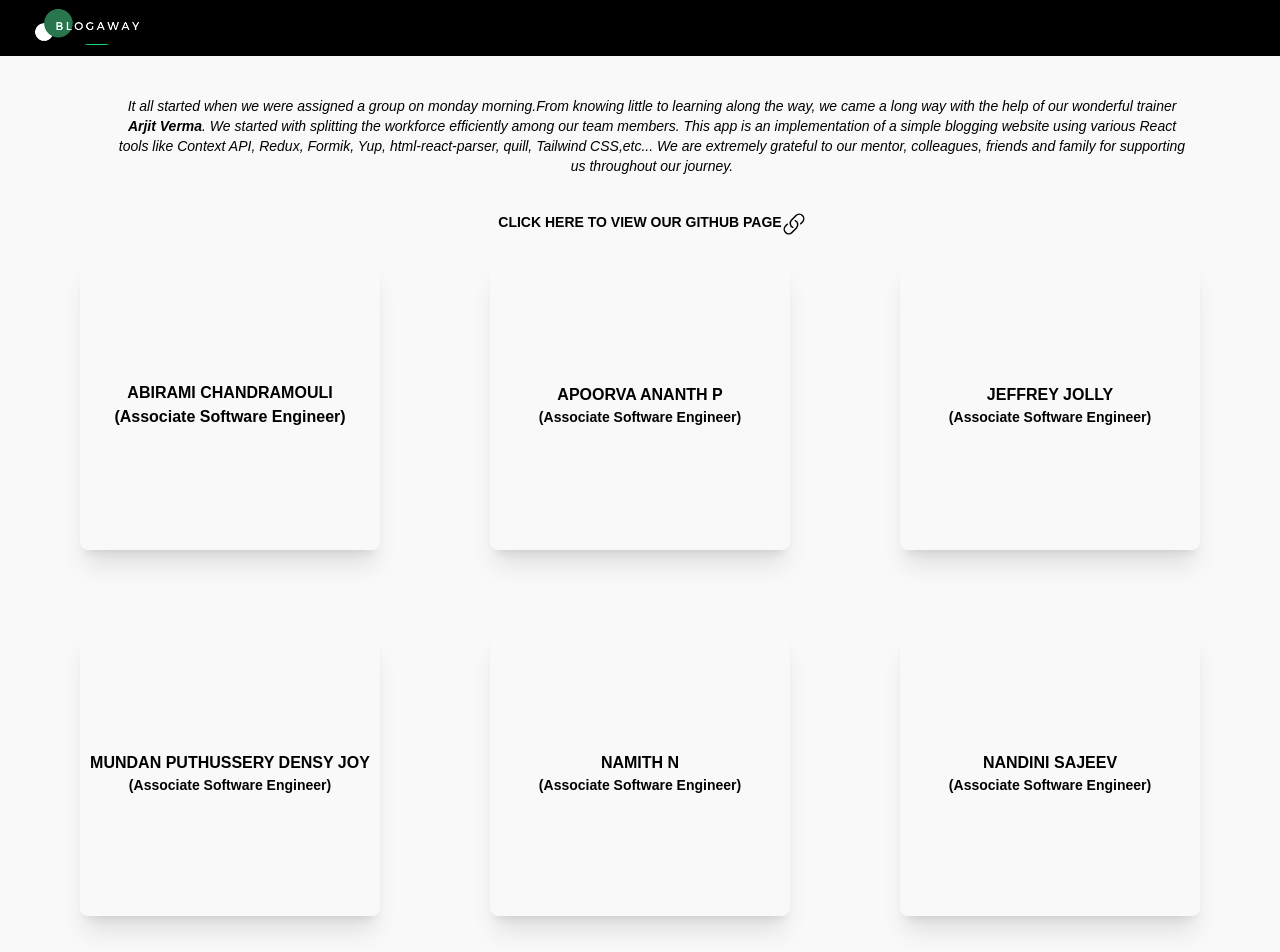
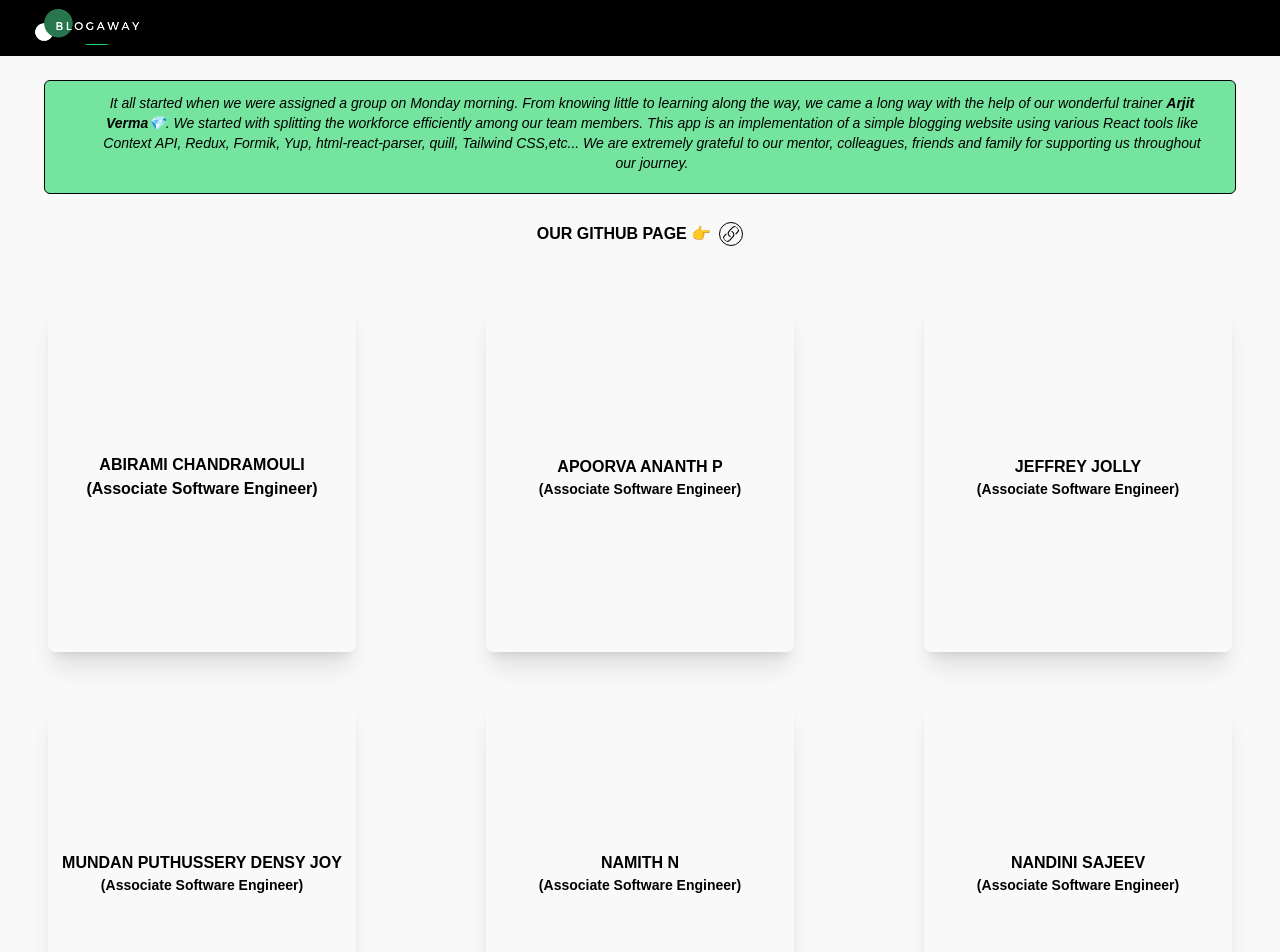
Before and after one commit to jeffrey-jolly/ui-react-final_project_triv_c, a React (Create React App) app: page /aboutus in a window 1280 px wide. Shown: the top 952 px of the page. Built offline with nearby package versions, Linux system fonts and the light colour scheme.

Commit message:
Final Comitt

```diff
--- a/src/pages/AboutUs.js
+++ b/src/pages/AboutUs.js
@@ -14,58 +14,53 @@ export default function AboutUs(){
         <Header/>
 
 
-        <div className='m-10'>
-            <div className='h-10 m-5 pl-14 text-sm pr-8 text-center'>
+        <div className='m-6'>
+            <div className=' h-fit m-5 pl-14 text-sm pr-8 border border-black rounded-md text-center pt-3 justify-center bg-opacity-75 bg-green-400'>
 
-            <p className='italic'>It all started when we were assigned a group on monday morning.From knowing little to learning along the way, we came a long way with the help of our wonderful trainer <strong>Arjit Verma</strong>.  We started with splitting the workforce efficiently among our team members. This app is an implementation of a simple blogging website using various React tools like Context API, Redux, Formik, Yup, html-react-parser, quill, Tailwind CSS,etc...
+            <p className='italic'>It all started when we were assigned a group on Monday morning. From knowing little to learning along the way, we came a long way with the help of our wonderful trainer <strong>Arjit Verma</strong>💎.  We started with splitting the workforce efficiently among our team members. This app is an implementation of a simple blogging website using various React tools like Context API, Redux, Formik, Yup, html-react-parser, quill, Tailwind CSS,etc...
             We are extremely grateful to our mentor, colleagues, friends and family for supporting us throughout our journey.
             </p><br/>
-            <div className='mt-4 font-bold inline-flex justify-center h-10 w-full mx-auto hover:cursor-pointer'>
+            </div>
+            <div className='mt-2 font-bold inline-flex justify-center h-10 w-full mx-auto hover:cursor-pointer gap-2'>
 
-                <h1>CLICK HERE TO VIEW OUR GITHUB PAGE</h1><a href="https://github.com/jeffrey-jolly/ui-react-final_project_triv_c" target={'_blank'}>
-                <span><svg xmlns="http://www.w3.org/2000/svg" fill="none" viewBox="0 0 24 24" stroke-width="1.5" stroke="currentColor" className="w-6 h-6  hover:text-blue-600">
+                <h1>OUR GITHUB PAGE 👉 </h1><a href="https://github.com/jeffrey-jolly/ui-react-final_project_triv_c" target={'_blank'}>
+                <span><svg xmlns="http://www.w3.org/2000/svg" fill="none" viewBox="0 0 24 24" stroke-width="1.5" stroke="currentColor" className="w-6 h-6  hover:text-blue-600 p-0.5 rounded-full border border-black">
   <path stroke-linecap="round" stroke-linejoin="round" d="M13.19 8.688a4.5 4.5 0 011.242 7.244l-4.5 4.5a4.5 4.5 0 01-6.364-6.364l1.757-1.757m13.35-.622l1.757-1.757a4.5 4.5 0 00-6.364-6.364l-4.5 4.5a4.5 4.5 0 001.242 7.244" />
 </svg>
+
 </span>
                 </a>
-
-
-
-
-
             </div>
 
 
-            </div>
-
-        <div className='max-w-7xl h-screen mx-auto flex flex-wrap justify-between pt-16'>
-                <div className='w-1/4 m-10 shadow-xl mt-50 rounded-lg flex flex-col text-center justify-center font-bold hover:bg-violet-400 hover:bg-opacity-10 '>
+        <div className='max-w-7xl h-screen mx-auto flex flex-wrap justify-between pt-2 mt-2'>
+                <div className='w-1/4 m-6 shadow-xl mt-50 rounded-lg flex flex-col text-center justify-center font-bold hover:bg-violet-400 hover:bg-opacity-10 '>
                     <h1>ABIRAMI CHANDRAMOULI</h1>
                     <p>(Associate Software Engineer)</p>
 
                 </div>
-                <div className='w-1/4 m-10 shadow-xl mt-50 rounded-lg flex flex-col text-center justify-center font-bold hover:bg-green-400 hover:bg-opacity-10'>
+                <div className='w-1/4 m-6 shadow-xl mt-50 rounded-lg flex flex-col text-center justify-center font-bold hover:bg-green-400 hover:bg-opacity-10'>
                     <h1>APOORVA ANANTH P</h1>
                     <p className='text-sm '>(Associate Software Engineer)</p>
 
                 </div>
-                <div className='w-1/4 m-10 shadow-xl mt-50 rounded-lg flex flex-col text-center justify-center font-bold hover:bg-red-400 hover:bg-opacity-10'>
+                <div className='w-1/4 m-6 shadow-xl mt-50 rounded-lg flex flex-col text-center justify-center font-bold hover:bg-red-400 hover:bg-opacity-10'>
                     <h1>JEFFREY JOLLY</h1>
                     <p className='text-sm '>(Associate Software Engineer)</p>
 
                 </div>
-                <div className='w-1/4 m-10 shadow-xl mt-50 rounded-lg flex flex-col text-center justify-center font-bold hover:bg-blue-400 hover:bg-opacity-10'>
+                <div className='w-1/4 m-6 shadow-xl mt-50 rounded-lg flex flex-col text-center justify-center font-bold hover:bg-blue-400 hover:bg-opacity-10'>
                     <h1>MUNDAN PUTHUSSERY DENSY JOY</h1>
                     <p className='text-sm '>(Associate Software Engineer)</p>
 
 
                 </div>
-                <div className='w-1/4 m-10 shadow-xl mt-50 rounded-lg flex flex-col text-center justify-center font-bold hover:bg-yellow-400 hover:bg-opacity-10'>
+                <div className='w-1/4 m-6 shadow-xl mt-50 rounded-lg flex flex-col text-center justify-center font-bold hover:bg-yellow-400 hover:bg-opacity-10'>
                     <h1>NAMITH N</h1>
                     <p className='text-sm '>(Associate Software Engineer)</p>
 
                 </div>
-                <div className='w-1/4 m-10 shadow-xl mt-50 rounded-lg flex flex-col text-center justify-center font-bold hover:bg-orange-600 hover:bg-opacity-10'>
+                <div className='w-1/4 m-6 shadow-xl mt-50 rounded-lg flex flex-col text-center justify-center font-bold hover:bg-orange-600 hover:bg-opacity-10'>
                     <h1>NANDINI SAJEEV</h1>
                     <p className='text-sm '>(Associate Software Engineer)</p>
                 </div>
```
